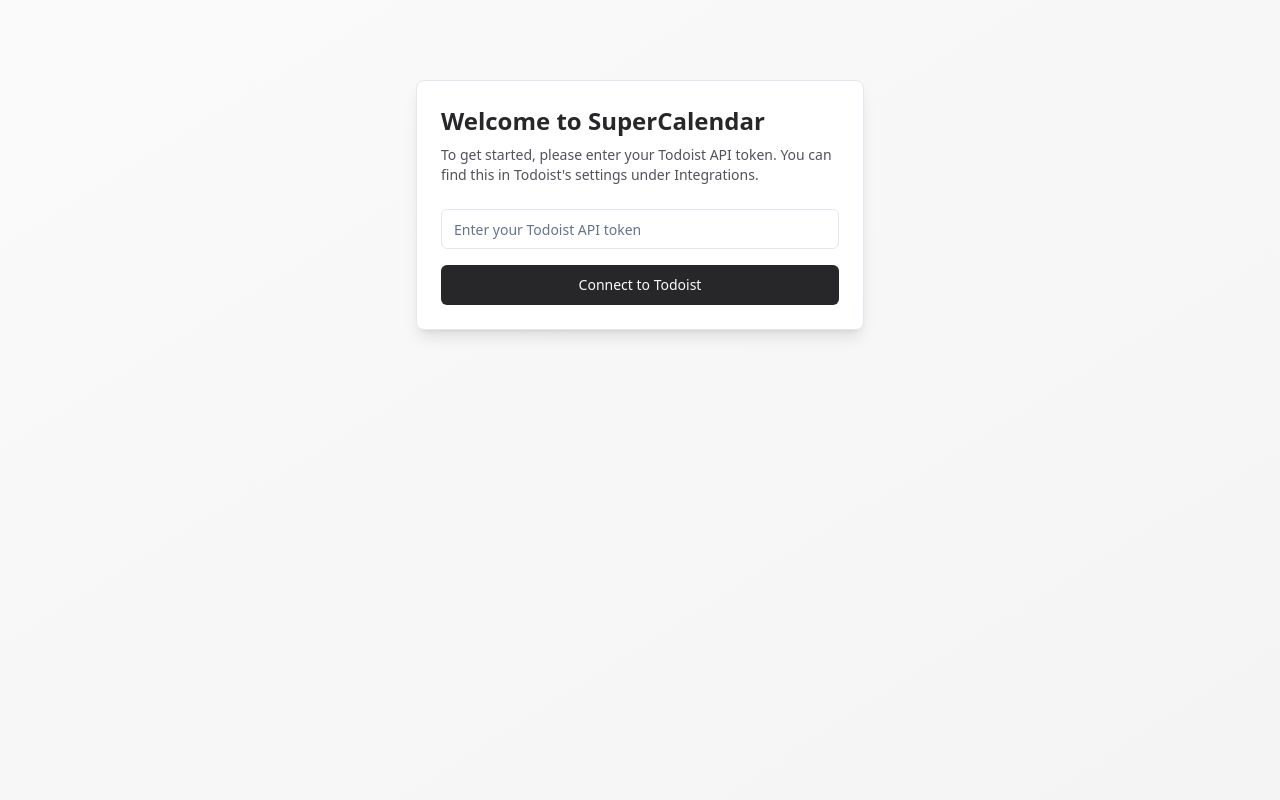
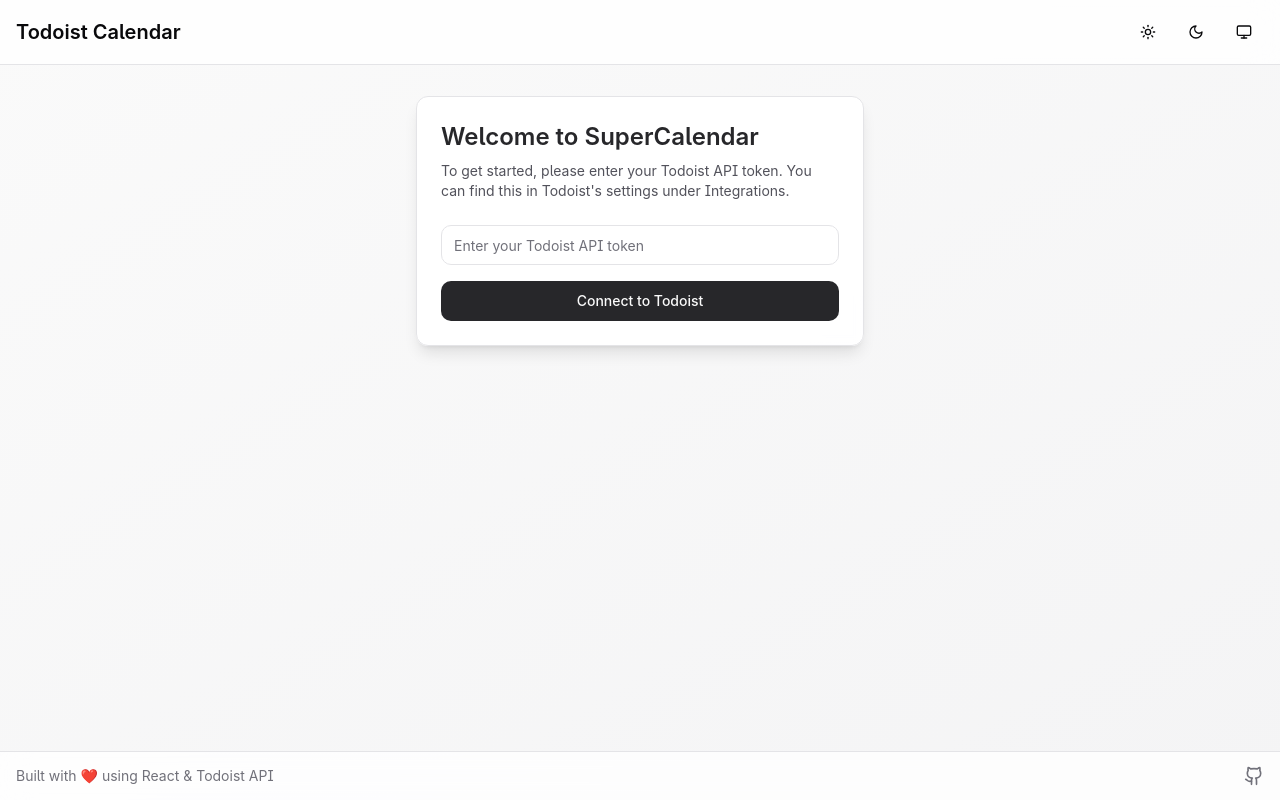
Before and after one commit to enisgjinii/todoist-supercalendar, a React (Vite) app: page / in a window 1280 px wide. Built offline with nearby package versions, Linux system fonts and the light colour scheme.

Commit message:
Improve UI and add offcanvas
Improve the UI, making the sidebar, navbar, and footer offcanvas.  Also, update the font to a more powerful style.

```diff
--- a/src/index.css
+++ b/src/index.css
@@ -1,3 +1,4 @@
+
 @tailwind base;
 @tailwind components;
 @tailwind utilities;
@@ -5,97 +6,66 @@
 @layer base {
   :root {
     --background: 0 0% 100%;
-    --foreground: 222.2 84% 4.9%;
-
+    --foreground: 240 10% 3.9%;
     --card: 0 0% 100%;
-    --card-foreground: 222.2 84% 4.9%;
-
+    --card-foreground: 240 10% 3.9%;
     --popover: 0 0% 100%;
-    --popover-foreground: 222.2 84% 4.9%;
-
-    --primary: 222.2 47.4% 11.2%;
-    --primary-foreground: 210 40% 98%;
-
-    --secondary: 210 40% 96.1%;
-    --secondary-foreground: 222.2 47.4% 11.2%;
-
-    --muted: 210 40% 96.1%;
-    --muted-foreground: 215.4 16.3% 46.9%;
-
-    --accent: 210 40% 96.1%;
-    --accent-foreground: 222.2 47.4% 11.2%;
-
+    --popover-foreground: 240 10% 3.9%;
+    --primary: 240 5.9% 10%;
+    --primary-foreground: 0 0% 98%;
+    --secondary: 240 4.8% 95.9%;
+    --secondary-foreground: 240 5.9% 10%;
+    --muted: 240 4.8% 95.9%;
+    --muted-foreground: 240 3.8% 46.1%;
+    --accent: 240 4.8% 95.9%;
+    --accent-foreground: 240 5.9% 10%;
     --destructive: 0 84.2% 60.2%;
-    --destructive-foreground: 210 40% 98%;
-
-    --border: 214.3 31.8% 91.4%;
-    --input: 214.3 31.8% 91.4%;
-    --ring: 222.2 84% 4.9%;
-
-    --radius: 0.5rem;
-
-    --sidebar-background: 0 0% 98%;
-
-    --sidebar-foreground: 240 5.3% 26.1%;
-
-    --sidebar-primary: 240 5.9% 10%;
-
-    --sidebar-primary-foreground: 0 0% 98%;
-
-    --sidebar-accent: 240 4.8% 95.9%;
-
-    --sidebar-accent-foreground: 240 5.9% 10%;
-
-    --sidebar-border: 220 13% 91%;
-
-    --sidebar-ring: 217.2 91.2% 59.8%;
+    --destructive-foreground: 0 0% 98%;
+    --border: 240 5.9% 90%;
+    --input: 240 5.9% 90%;
+    --ring: 240 5.9% 10%;
+    --radius: 0.75rem;
   }
 
   .dark {
-    --background: 222.2 84% 4.9%;
-    --foreground: 210 40% 98%;
-
-    --card: 222.2 84% 4.9%;
-    --card-foreground: 210 40% 98%;
-
-    --popover: 222.2 84% 4.9%;
-    --popover-foreground: 210 40% 98%;
-
-    --primary: 210 40% 98%;
-    --primary-foreground: 222.2 47.4% 11.2%;
-
-    --secondary: 217.2 32.6% 17.5%;
-    --secondary-foreground: 210 40% 98%;
-
-    --muted: 217.2 32.6% 17.5%;
-    --muted-foreground: 215 20.2% 65.1%;
-
-    --accent: 217.2 32.6% 17.5%;
-    --accent-foreground: 210 40% 98%;
-
+    --background: 240 10% 3.9%;
+    --foreground: 0 0% 98%;
+    --card: 240 10% 3.9%;
+    --card-foreground: 0 0% 98%;
+    --popover: 240 10% 3.9%;
+    --popover-foreground: 0 0% 98%;
+    --primary: 0 0% 98%;
+    --primary-foreground: 240 5.9% 10%;
+    --secondary: 240 3.7% 15.9%;
+    --secondary-foreground: 0 0% 98%;
+    --muted: 240 3.7% 15.9%;
+    --muted-foreground: 240 5% 64.9%;
+    --accent: 240 3.7% 15.9%;
+    --accent-foreground: 0 0% 98%;
     --destructive: 0 62.8% 30.6%;
-    --destructive-foreground: 210 40% 98%;
-
-    --border: 217.2 32.6% 17.5%;
-    --input: 217.2 32.6% 17.5%;
-    --ring: 212.7 26.8% 83.9%;
-    --sidebar-background: 240 5.9% 10%;
-    --sidebar-foreground: 240 4.8% 95.9%;
-    --sidebar-primary: 224.3 76.3% 48%;
-    --sidebar-primary-foreground: 0 0% 100%;
-    --sidebar-accent: 240 3.7% 15.9%;
-    --sidebar-accent-foreground: 240 4.8% 95.9%;
-    --sidebar-border: 240 3.7% 15.9%;
-    --sidebar-ring: 217.2 91.2% 59.8%;
+    --destructive-foreground: 0 0% 98%;
+    --border: 240 3.7% 15.9%;
+    --input: 240 3.7% 15.9%;
+    --ring: 240 4.9% 83.9%;
   }
 }
 
 @layer base {
   * {
-    @apply border-border;
+    @apply border-border selection:bg-zinc-900/10 dark:selection:bg-white/10;
+  }
+  body {
+    @apply bg-background text-foreground antialiased;
+    font-feature-settings: "ss01", "ss02", "cv01", "cv02", "cv03";
   }
 
-  body {
-    @apply bg-background text-foreground;
+  .font-inter {
+    font-family: 'Inter', sans-serif;
   }
 }
+
+@layer utilities {
+  .glass-morphism {
+    @apply backdrop-blur-xl bg-white/80 dark:bg-zinc-900/80 border border-zinc-200 dark:border-zinc-800 shadow-lg;
+  }
+}
--- /dev/null
+++ b/src/index.html
@@ -0,0 +1,16 @@
+
+<!DOCTYPE html>
+<html lang="en">
+  <head>
+    <meta charset="UTF-8" />
+    <meta name="viewport" content="width=device-width, initial-scale=1.0" />
+    <title>Todoist Calendar</title>
+    <link rel="preconnect" href="https://fonts.googleapis.com">
+    <link rel="preconnect" href="https://fonts.gstatic.com" crossorigin>
+    <link href="https://fonts.googleapis.com/css2?family=Inter:wght@300;400;500;600;700&display=swap" rel="stylesheet">
+  </head>
+  <body>
+    <div id="root"></div>
+    <script type="module" src="/src/main.tsx"></script>
+  </body>
+</html>
--- a/src/pages/Index.tsx
+++ b/src/pages/Index.tsx
@@ -5,38 +5,140 @@ import { TokenInput } from "@/components/TokenInput";
 import { TaskSidebar } from "@/components/TaskSidebar";
 import { useProjects } from "@/hooks/useProjects";
 import { cn } from "@/lib/utils";
+import { Button } from "@/components/ui/button";
+import { Menu, X, Sun, Moon, Monitor, Github } from "lucide-react";
+import { useTheme } from "next-themes";
+import { motion, AnimatePresence } from "framer-motion";
+import { ScrollArea } from "@/components/ui/scroll-area";
 
 const Index = () => {
   const [token, setToken] = useState(() => localStorage.getItem("todoistToken") || "");
   const [selectedProjectId, setSelectedProjectId] = useState<string | null>(null);
   const { data: projects, isLoading: projectsLoading } = useProjects(token);
+  const { setTheme, theme } = useTheme();
+  const [isSidebarOpen, setIsSidebarOpen] = useState(true);
+
+  const Navbar = () => (
+    <nav className="fixed top-0 left-0 right-0 z-50 bg-white/80 dark:bg-zinc-900/80 backdrop-blur-lg border-b border-zinc-200 dark:border-zinc-800">
+      <div className="flex items-center justify-between px-4 h-16">
+        <div className="flex items-center gap-4">
+          <Button
+            variant="ghost"
+            size="icon"
+            onClick={() => setIsSidebarOpen(!isSidebarOpen)}
+            className="lg:hidden"
+          >
+            {isSidebarOpen ? <X className="h-5 w-5" /> : <Menu className="h-5 w-5" />}
+          </Button>
+          <h1 className="text-xl font-semibold font-inter">Todoist Calendar</h1>
+        </div>
+        <div className="flex items-center gap-2">
+          <Button
+            variant="ghost"
+            size="icon"
+            onClick={() => setTheme("light")}
+            className={cn(
+              "rounded-full",
+              theme === "light" && "bg-zinc-100 dark:bg-zinc-800"
+            )}
+          >
+            <Sun className="h-5 w-5" />
+          </Button>
+          <Button
+            variant="ghost"
+            size="icon"
+            onClick={() => setTheme("dark")}
+            className={cn(
+              "rounded-full",
+              theme === "dark" && "bg-zinc-100 dark:bg-zinc-800"
+            )}
+          >
+            <Moon className="h-5 w-5" />
+          </Button>
+          <Button
+            variant="ghost"
+            size="icon"
+            onClick={() => setTheme("system")}
+            className={cn(
+              "rounded-full",
+              theme === "system" && "bg-zinc-100 dark:bg-zinc-800"
+            )}
+          >
+            <Monitor className="h-5 w-5" />
+          </Button>
+        </div>
+      </div>
+    </nav>
+  );
+
+  const Footer = () => (
+    <footer className="fixed bottom-0 left-0 right-0 z-40 bg-white/80 dark:bg-zinc-900/80 backdrop-blur-lg border-t border-zinc-200 dark:border-zinc-800">
+      <div className="flex items-center justify-between px-4 h-12">
+        <p className="text-sm text-zinc-500 dark:text-zinc-400">
+          Built with ❤️ using React & Todoist API
+        </p>
+        <a
+          href="https://github.com"
+          target="_blank"
+          rel="noopener noreferrer"
+          className="text-zinc-500 hover:text-zinc-900 dark:hover:text-zinc-100 transition-colors"
+        >
+          <Github className="h-5 w-5" />
+        </a>
+      </div>
+    </footer>
+  );
 
   return (
-    <div className="min-h-screen bg-gradient-to-br from-zinc-50 to-zinc-100 dark:from-zinc-900 dark:to-zinc-800">
+    <div className="min-h-screen bg-gradient-to-br from-zinc-50 to-zinc-100 dark:from-zinc-900 dark:to-zinc-800 font-inter">
+      <Navbar />
+
       {!token ? (
-        <div className="container mx-auto px-4 py-20">
+        <div className="container mx-auto px-4 pt-24 pb-16">
           <TokenInput onTokenSubmit={(newToken) => {
             setToken(newToken);
             localStorage.setItem("todoistToken", newToken);
           }} />
         </div>
       ) : (
-        <div className="flex h-screen overflow-hidden">
+        <div className="flex h-[calc(100vh-7rem)] pt-16 pb-12">
+          <AnimatePresence mode="wait">
+            {isSidebarOpen && (
+              <motion.div
+                initial={{ x: -280, opacity: 0 }}
+                animate={{ x: 0, opacity: 1 }}
+                exit={{ x: -280, opacity: 0 }}
+                transition={{ type: "spring", damping: 20, stiffness: 300 }}
+                className="fixed inset-y-16 left-0 z-30 w-[280px] bg-white/80 dark:bg-zinc-900/80 backdrop-blur-lg border-r border-zinc-200 dark:border-zinc-800"
+              >
+                <ScrollArea className="h-full">
                   <TaskSidebar
                     projects={projects || []}
                     isLoading={projectsLoading}
                     onProjectSelect={setSelectedProjectId}
                     selectedProjectId={selectedProjectId}
                   />
-          <main className="flex-1 overflow-y-auto">
+                </ScrollArea>
+              </motion.div>
+            )}
+          </AnimatePresence>
+
+          <main className={cn(
+            "flex-1 transition-all duration-300 overflow-hidden",
+            isSidebarOpen ? "ml-[280px]" : "ml-0"
+          )}>
+            <ScrollArea className="h-full">
               <Calendar
                 token={token}
                 projects={projects || []}
                 selectedProjectId={selectedProjectId}
               />
+            </ScrollArea>
           </main>
         </div>
       )}
+
+      <Footer />
     </div>
   );
 };
--- a/tailwind.config.ts
+++ b/tailwind.config.ts
@@ -1,3 +1,4 @@
+
 import type { Config } from "tailwindcss";
 
 export default {
@@ -12,85 +13,70 @@ export default {
   theme: {
     container: {
       center: true,
-			padding: '2rem',
+      padding: "2rem",
       screens: {
-				'2xl': '1400px'
-			}
+        "2xl": "1400px",
+      },
     },
     extend: {
+      fontFamily: {
+        inter: ["Inter", "sans-serif"],
+      },
       colors: {
-				border: 'hsl(var(--border))',
-				input: 'hsl(var(--input))',
-				ring: 'hsl(var(--ring))',
-				background: 'hsl(var(--background))',
-				foreground: 'hsl(var(--foreground))',
+        border: "hsl(var(--border))",
+        input: "hsl(var(--input))",
+        ring: "hsl(var(--ring))",
+        background: "hsl(var(--background))",
+        foreground: "hsl(var(--foreground))",
         primary: {
-					DEFAULT: 'hsl(var(--primary))',
-					foreground: 'hsl(var(--primary-foreground))'
+          DEFAULT: "hsl(var(--primary))",
+          foreground: "hsl(var(--primary-foreground))",
         },
         secondary: {
-					DEFAULT: 'hsl(var(--secondary))',
-					foreground: 'hsl(var(--secondary-foreground))'
+          DEFAULT: "hsl(var(--secondary))",
+          foreground: "hsl(var(--secondary-foreground))",
         },
         destructive: {
-					DEFAULT: 'hsl(var(--destructive))',
-					foreground: 'hsl(var(--destructive-foreground))'
+          DEFAULT: "hsl(var(--destructive))",
+          foreground: "hsl(var(--destructive-foreground))",
         },
         muted: {
-					DEFAULT: 'hsl(var(--muted))',
-					foreground: 'hsl(var(--muted-foreground))'
+          DEFAULT: "hsl(var(--muted))",
+          foreground: "hsl(var(--muted-foreground))",
         },
         accent: {
-					DEFAULT: 'hsl(var(--accent))',
-					foreground: 'hsl(var(--accent-foreground))'
+          DEFAULT: "hsl(var(--accent))",
+          foreground: "hsl(var(--accent-foreground))",
         },
         popover: {
-					DEFAULT: 'hsl(var(--popover))',
-					foreground: 'hsl(var(--popover-foreground))'
+          DEFAULT: "hsl(var(--popover))",
+          foreground: "hsl(var(--popover-foreground))",
         },
         card: {
-					DEFAULT: 'hsl(var(--card))',
-					foreground: 'hsl(var(--card-foreground))'
+          DEFAULT: "hsl(var(--card))",
+          foreground: "hsl(var(--card-foreground))",
         },
-				sidebar: {
-					DEFAULT: 'hsl(var(--sidebar-background))',
-					foreground: 'hsl(var(--sidebar-foreground))',
-					primary: 'hsl(var(--sidebar-primary))',
-					'primary-foreground': 'hsl(var(--sidebar-primary-foreground))',
-					accent: 'hsl(var(--sidebar-accent))',
-					'accent-foreground': 'hsl(var(--sidebar-accent-foreground))',
-					border: 'hsl(var(--sidebar-border))',
-					ring: 'hsl(var(--sidebar-ring))'
-				}
       },
       borderRadius: {
-				lg: 'var(--radius)',
-				md: 'calc(var(--radius) - 2px)',
-				sm: 'calc(var(--radius) - 4px)'
+        lg: "var(--radius)",
+        md: "calc(var(--radius) - 2px)",
+        sm: "calc(var(--radius) - 4px)",
       },
       keyframes: {
-				'accordion-down': {
-					from: {
-						height: '0'
+        "accordion-down": {
+          from: { height: "0" },
+          to: { height: "var(--radix-accordion-content-height)" },
         },
-					to: {
-						height: 'var(--radix-accordion-content-height)'
-					}
+        "accordion-up": {
+          from: { height: "var(--radix-accordion-content-height)" },
+          to: { height: "0" },
         },
-				'accordion-up': {
-					from: {
-						height: 'var(--radix-accordion-content-height)'
-					},
-					to: {
-						height: '0'
-					}
-				}
       },
       animation: {
-				'accordion-down': 'accordion-down 0.2s ease-out',
-				'accordion-up': 'accordion-up 0.2s ease-out'
-			}
-		}
+        "accordion-down": "accordion-down 0.2s ease-out",
+        "accordion-up": "accordion-up 0.2s ease-out",
+      },
+    },
   },
   plugins: [require("tailwindcss-animate")],
 } satisfies Config;
```
Lines whose indentation alone changed are shown as unchanged.
